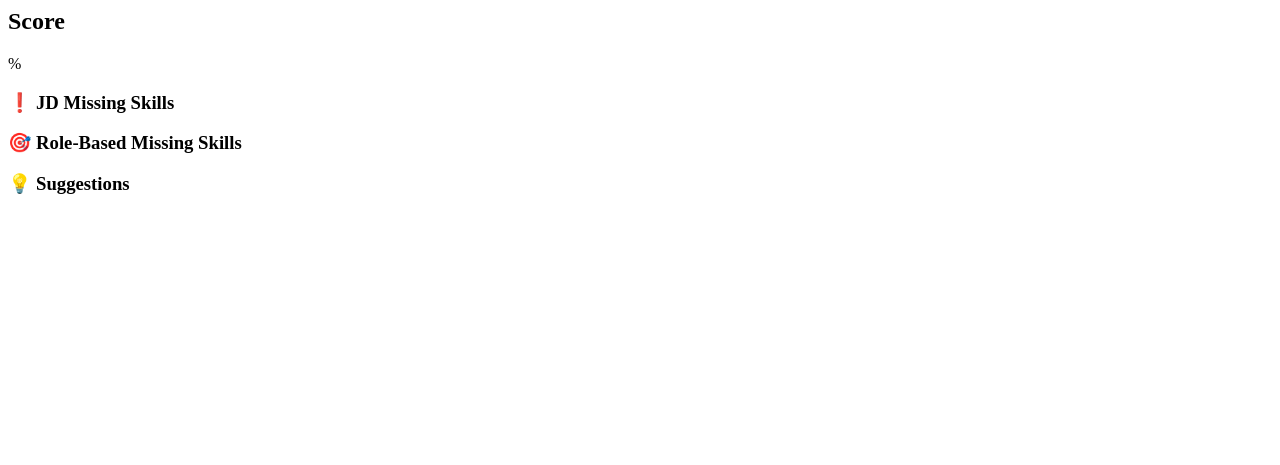
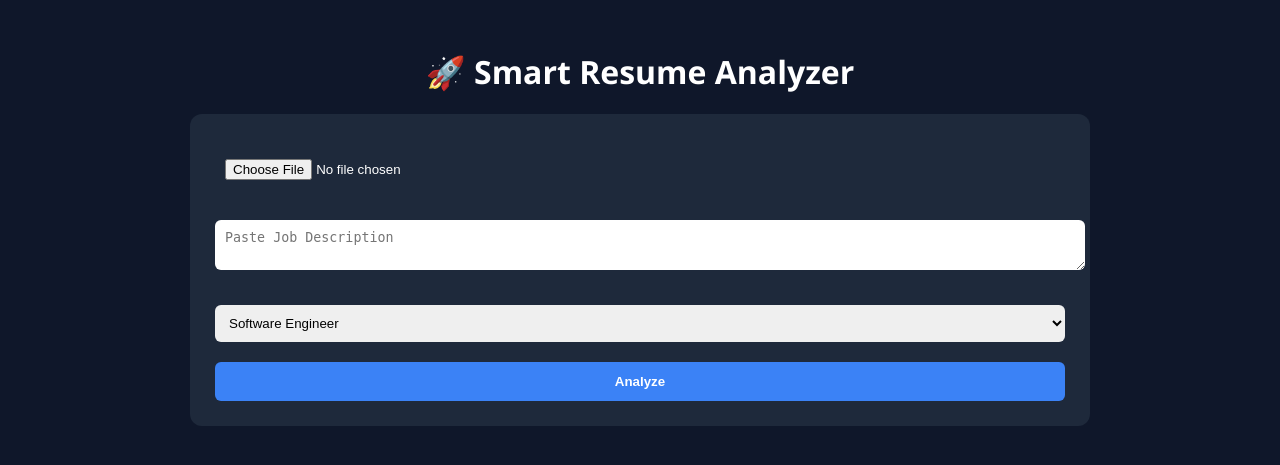
Before and after one commit to harshpawarwork/Smart-Resume-Analyzer, a Flask app: template templates/index.html in a window 1280 px wide. Shown: the top 465 px of the page. Run offline with Flask 3, Linux system fonts and the light colour scheme; the template is opened without the code that fills it, so the values that code supplies are empty.

Commit message:
Updated resume analyzer with role-based logic

```diff
--- a/templates/index.html
+++ b/templates/index.html
@@ -1,3 +1,32 @@
+<!DOCTYPE html>
+<html>
+<head>
+    <title>Smart Resume Analyzer</title>
+    <link rel="stylesheet" href="{{ url_for('static', filename='style.css') }}">
+</head>
+
+<body>
+
+<div class="container">
+
+    <h1>🚀 Smart Resume Analyzer</h1>
+
+    <form method="POST" enctype="multipart/form-data" class="card">
+
+        <input type="file" name="resume" required>
+
+        <textarea name="job_desc" placeholder="Paste Job Description" required></textarea>
+
+        <select name="role">
+            <option>Software Engineer</option>
+            <option>Data Analyst</option>
+            <option>ML Engineer</option>
+        </select>
+
+        <button type="submit">Analyze</button>
+    </form>
+
+    {% if score %}
     <div class="card">
 
         <h2>Score</h2>
@@ -29,3 +58,9 @@
         </ul>
 
     </div>
+    {% endif %}
+
+</div>
+
+</body>
+</html>
```
Lines whose indentation alone changed are shown as unchanged.
